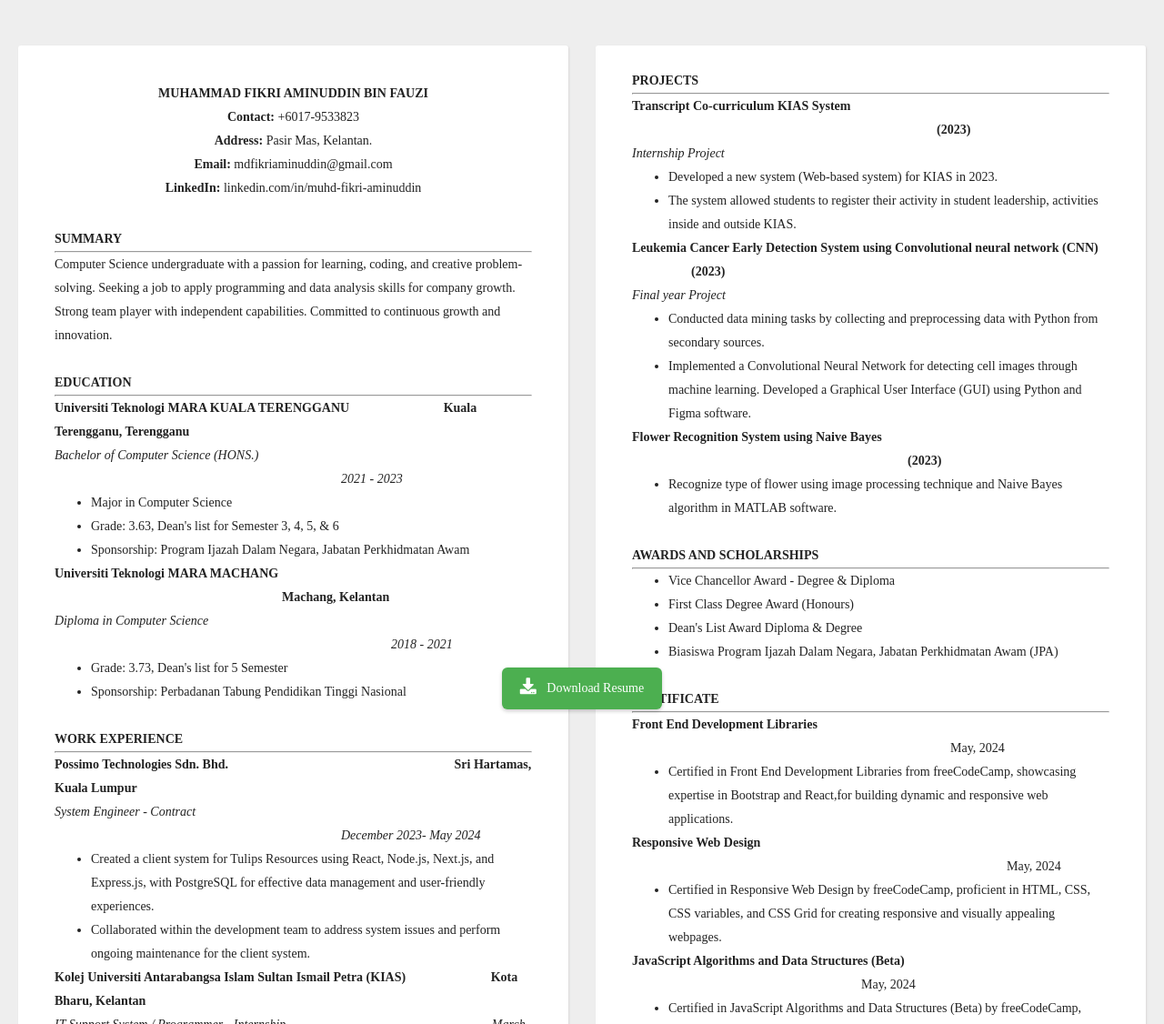
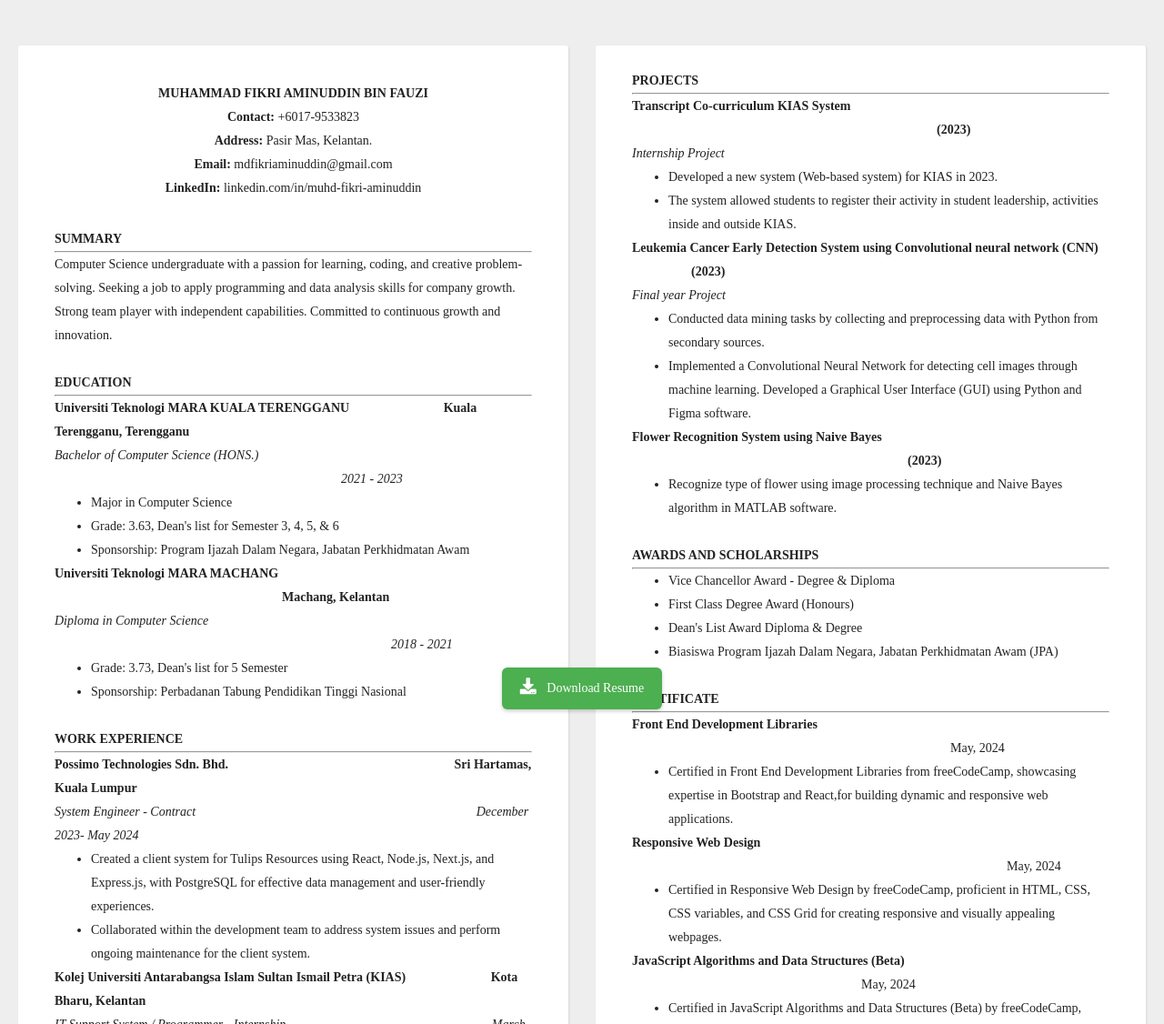
Before and after one commit to FikriAminuddin/my-resume, a plain HTML site: page index.html in a window 1280 px wide. Shown: the top 1126 px of the page at 91% size. Drawn offline with Linux system fonts and the light colour scheme.

Commit message:
Update styles.css

```diff
--- a/styles.css
+++ b/styles.css
@@ -136,7 +136,7 @@ html {
   }
 
   .year-job1 {
-    padding-left: 315px;
+    padding-left: 305px;
   }
 
   .year-job2 {
```
